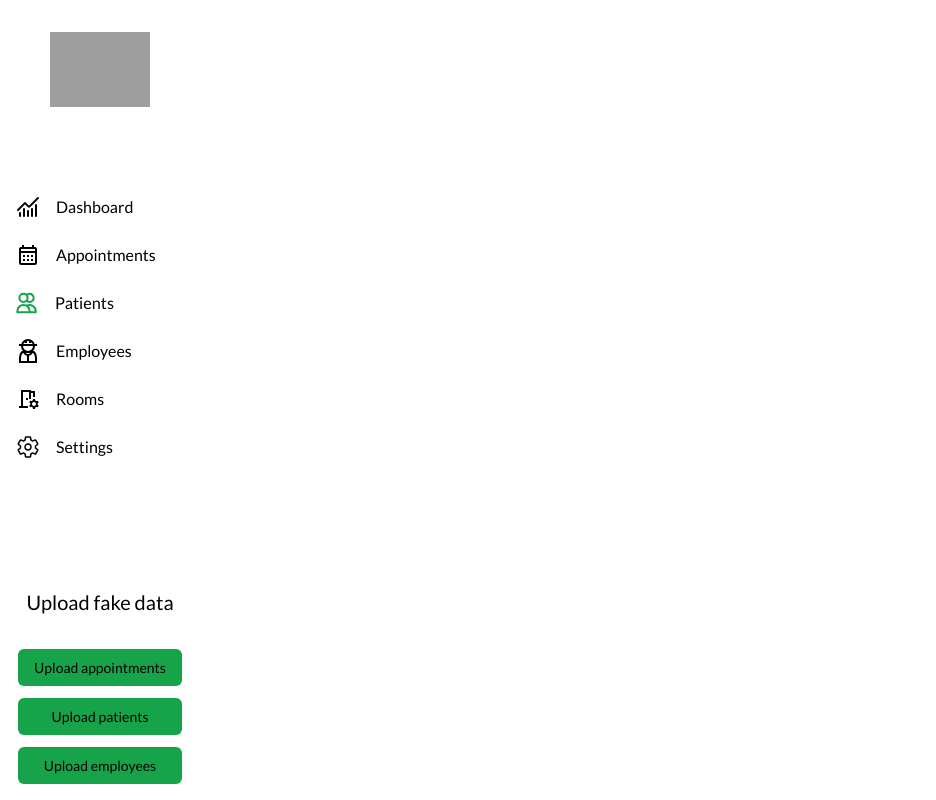
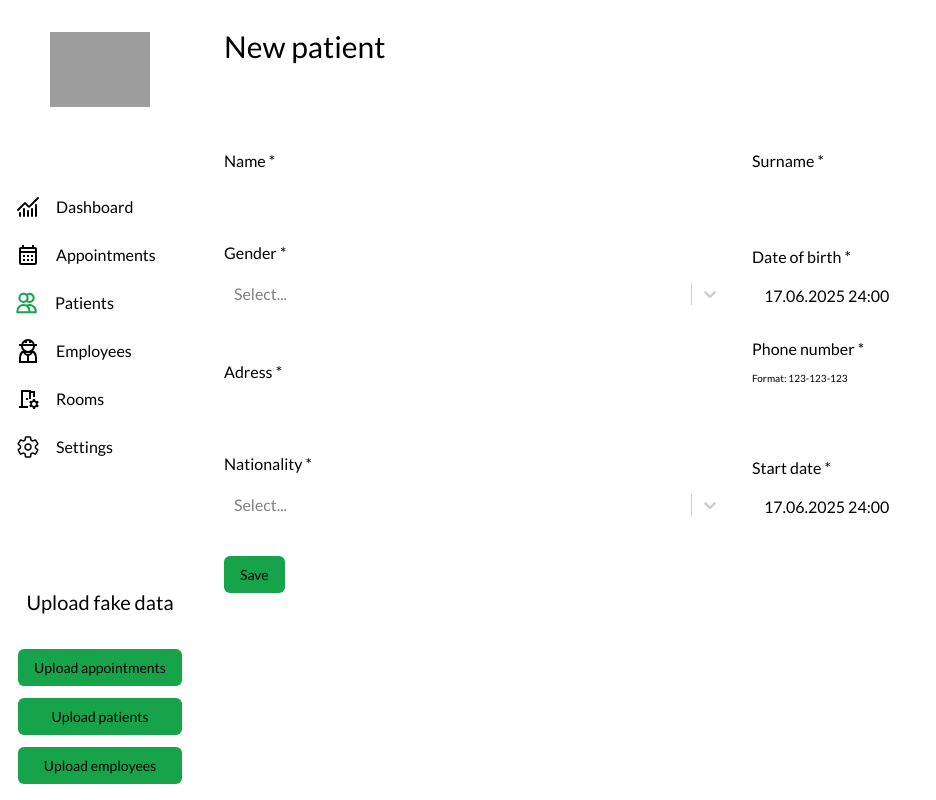
Before and after one commit to cees2/clinic-wise, a React (Vite) app: page /patients/new in a window 1280 px wide. Shown: the whole page, without its empty margins (0-936 px from the left). Built offline with nearby package versions, Linux system fonts and the light colour scheme; grey boxes are pictures that could not be loaded.

Commit message:
Add patient form

```diff
--- a/src/pages/Patients/Edit/index.tsx
+++ b/src/pages/Patients/Edit/index.tsx
@@ -1,5 +1,39 @@
+import { useNavigate, useParams } from "react-router-dom";
+import { FormLayout } from "../../../components/common/Form/FormLayout";
+import { Header } from "../../../components/common/Header/Header";
+import { PatientForm } from "../components/PatientsForm";
+import { useGetPatient } from "../../../services/hooks/patients/useGetPatient";
+import { useEffect } from "react";
+import { toast } from "react-toastify";
+import { LoadingSpinner } from "../../../components/common/LoadingSpinner";
+
 const EditPatient = () => {
-    return <div></div>;
+    const { patientId } = useParams<{ patientId: string }>();
+    const { isLoading, data, error } = useGetPatient(patientId ?? "");
+    const fetchingWentWrong = !patientId || error || (!isLoading && !data);
+    const navigate = useNavigate();
+
+    useEffect(() => {
+        if (fetchingWentWrong) {
+            toast.error("Could not fetch the patient with given ID. Please choose a valid patient");
+            void navigate("/patients");
+        }
+    }, [navigate, fetchingWentWrong]);
+
+    if (fetchingWentWrong) {
+        return null;
+    }
+
+    if (isLoading) {
+        return <LoadingSpinner />;
+    }
+
+    return (
+        <FormLayout>
+            <Header title="New patient" as="h3" />
+            <PatientForm patientData={data} />
+        </FormLayout>
+    );
 };
 
 export default EditPatient;
--- a/src/pages/Patients/New/index.tsx
+++ b/src/pages/Patients/New/index.tsx
@@ -1,5 +1,14 @@
+import { FormLayout } from "../../../components/common/Form/FormLayout";
+import { Header } from "../../../components/common/Header/Header";
+import { PatientForm } from "../components/PatientsForm";
+
 const NewPatient = () => {
-    return <div></div>;
+    return (
+        <FormLayout>
+            <Header title="New patient" as="h3" />
+            <PatientForm />
+        </FormLayout>
+    );
 };
 
 export default NewPatient;
--- a/src/pages/Patients/components/PatientsForm.tsx
+++ b/src/pages/Patients/components/PatientsForm.tsx
@@ -1,3 +1,105 @@
-export const PatientForm = () => {
-    return <div></div>;
+import { useForm, type FieldErrors } from "react-hook-form";
+import type { PatientFormType } from "../../../utils/projectTypes";
+import { getPatientFormDefaultValues } from "../utils/utils";
+import type { Tables } from "../../../services/database.types";
+import { useNavigate } from "react-router-dom";
+import { toast } from "react-toastify";
+import { GridForm } from "../../../components/common/Form/GridForm";
+import { DatePickerInput } from "../../../components/common/Input/DatePickerInput/DatePickerInput";
+import { TextInput } from "../../../components/common/Input/TextInput";
+import { FormSelectInput } from "../../../components/common/Input/FormSelectInput/FormSelectInput";
+import { genderFormOptions, nationalityOptions } from "../../../utils/constants";
+import { add, sub } from "date-fns";
+import { useMutatePatient } from "../../../services/hooks/patients/useMutatePatient";
+
+export const PatientForm = ({ patientData }: { patientData?: Tables<"patients"> }) => {
+    const isEdit = Boolean(patientData);
+    const { register, control, handleSubmit, formState } = useForm<PatientFormType>({
+        defaultValues: getPatientFormDefaultValues(patientData),
+    });
+    const navigate = useNavigate();
+    const { mutationCreate, mutationUpdate } = useMutatePatient();
+
+    const submitSuccess = (data: PatientFormType) => {
+        if (isEdit) {
+            mutationUpdate.mutate(data);
+        } else {
+            mutationCreate.mutate(data);
+        }
+    };
+
+    const submitError = (errors: FieldErrors<PatientFormType>) => {
+        toast.error("Invalid data");
+    };
+
+    const onSubmit = handleSubmit(submitSuccess, submitError);
+
+    return (
+        <GridForm
+            formState={formState}
+            onSubmit={onSubmit}
+            columns={2}
+            gap="2.4rem"
+            onCancel={() => void navigate("/patients")}
+        >
+            <TextInput
+                register={register}
+                control={control}
+                registerName="name"
+                label="Name"
+                rules={{ required: true }}
+            />
+            <TextInput
+                register={register}
+                control={control}
+                registerName="surname"
+                label="Surname"
+                rules={{ required: true }}
+            />
+            <FormSelectInput
+                control={control}
+                registerName="gender"
+                label="Gender"
+                options={genderFormOptions}
+                rules={{ required: true }}
+            />
+            <DatePickerInput
+                control={control}
+                registerName="date_of_birth"
+                label="Date of birth"
+                rules={{ required: true }}
+                maxDate="current"
+            />
+            <TextInput
+                register={register}
+                control={control}
+                registerName="address"
+                label="Adress"
+                rules={{ required: true }}
+            />
+            <TextInput
+                register={register}
+                control={control}
+                registerName="phone_number"
+                label="Phone number"
+                rules={{ pattern: /^\d{3}-\d{3}-\d{3}$/, required: true }}
+                helpText="Format: 123-123-123"
+            />
+            <FormSelectInput
+                control={control}
+                registerName="nationality"
+                label="Nationality"
+                options={nationalityOptions}
+                rules={{ required: true }}
+            />
+            <DatePickerInput
+                control={control}
+                registerName="start_date"
+                label="Start date"
+                rules={{ required: true }}
+                minDate={sub(new Date(), { days: 14 })}
+                maxDate={add(new Date(), { days: 14 })}
+            />
+        </GridForm>
+    );
 };
--- a/src/pages/Patients/index.tsx
+++ b/src/pages/Patients/index.tsx
@@ -7,8 +7,13 @@ import { FilterType, type HeaderButton, type TableDataConfig } from "../../utils
 import { SUPPORTED_NATIONALITIES } from "../../utils/constants";
 import { capitalizeFirstLetter } from "../../utils/utils";
 import { NationalityWithFlag } from "../../components/common/NationalityWithFlag";
+import { useConfirmation } from "../../utils/useConfirmation";
+import { useMutatePatient } from "../../services/hooks/patients/useMutatePatient";
 
 const Patients = () => {
+    const { confirmation } = useConfirmation();
+    const { mutationRemove } = useMutatePatient();
+
     const config: TableDataConfig<Tables<"patients">> = {
         columns: [
             {
@@ -42,12 +47,18 @@ const Patients = () => {
             {
                 id: "remove",
                 name: "Remove",
-                action: () => {},
+                action: (patient) => {
+                    confirmation({
+                        onConfirm: () => {
+                            mutationRemove.mutate(patient.id);
+                        },
+                    });
+                },
             },
             {
                 id: "edit",
                 name: "Edit",
-                path: (item) => `/appointments/${item.id}/edit`,
+                path: (patient) => `/patients/${patient.id}/edit`,
             },
         ],
         filters: [
--- /dev/null
+++ b/src/pages/Patients/utils/utils.ts
@@ -0,0 +1,14 @@
+import { format } from "date-fns";
+import type { PatientFormType } from "../../../utils/projectTypes";
+import { DB_DATE_FORMAT } from "../../../utils/constants";
+
+export const getPatientFormDefaultValues = (patient?: PatientFormType): PatientFormType => ({
+    name: patient?.name ?? "",
+    surname: patient?.surname ?? "",
+    gender: patient?.gender ?? "",
+    date_of_birth: patient?.date_of_birth ?? format(new Date(), DB_DATE_FORMAT),
+    address: patient?.address ?? "",
+    phone_number: patient?.phone_number ?? "",
+    nationality: patient?.nationality ?? "",
+    start_date: patient?.start_date ?? format(new Date(), DB_DATE_FORMAT),
+});
--- a/src/services/hooks/employees/useMutateEmployee.ts
+++ b/src/services/hooks/employees/useMutateEmployee.ts
@@ -22,12 +22,12 @@ export const useMutateEmployee = () => {
 
     const mutationRemove = useMutation({
         mutationFn: (employeeId: number) => removeEmployee(employeeId),
-        onSuccess: () => {
+        onSuccess: async () => {
             toast.success("The appointment removed successfully");
+            await queryClient.invalidateQueries({ queryKey: ["employees"] });
         },
-        onError: async () => {
+        onError: () => {
             toast.error("Could not remove the appointment");
-            await queryClient.refetchQueries({ queryKey: ["employees"] });
         },
     });
 
--- /dev/null
+++ b/src/services/hooks/patients/useGetPatient.ts
@@ -0,0 +1,11 @@
+import { useQuery } from "@tanstack/react-query";
+import { getPatient } from "../../api";
+
+export const useGetPatient = (patientId: string) => {
+    const query = useQuery({
+        queryFn: () => getPatient(patientId),
+        queryKey: ["patient", patientId],
+    });
+
+    return query;
+};
--- /dev/null
+++ b/src/services/hooks/patients/useMutatePatient.ts
@@ -0,0 +1,47 @@
+import { useMutation, useQueryClient } from "@tanstack/react-query";
+import { createPatient, removePatient, updatePatient } from "../../api";
+import type { PatientFormType } from "../../../utils/projectTypes";
+import { toast } from "react-toastify";
+import { useNavigate } from "react-router-dom";
+
+export const useMutatePatient = () => {
+    const queryClient = useQueryClient();
+    const navigate = useNavigate();
+
+    const mutationCreate = useMutation({
+        mutationFn: (patient: PatientFormType) => createPatient(patient),
+        onSuccess: async (data) => {
+            toast.success("The patient created successfully");
+            await queryClient.refetchQueries({ queryKey: ["patients"] });
+            await navigate(`/patients/${data.id}/edit`);
+        },
+        onError: () => {
+            toast.error("Could not create the patient");
+        },
+    });
+
+    const mutationUpdate = useMutation({
+        mutationFn: (patient: PatientFormType) => updatePatient(patient),
+        onSuccess: async (data) => {
+            toast.success("The patient created successfully");
+            await queryClient.refetchQueries({ queryKey: ["patients"] });
+            await navigate(`/patients/${data.id}/edit`);
+        },
+        onError: () => {
+            toast.error("Could not create the patient");
+        },
+    });
+
+    const mutationRemove = useMutation({
+        mutationFn: (patientId: number) => removePatient(patientId),
+        onSuccess: async () => {
+            toast.success("The patient removed successfully");
+            await queryClient.invalidateQueries({ queryKey: ["patients"] });
+        },
+        onError: () => {
+            toast.error("Could not remove the patient");
+        },
+    });
+
+    return { mutationCreate, mutationRemove, mutationUpdate };
+};
```
Also changed, not shown: src/services/api.ts (+116 -70 lines).
